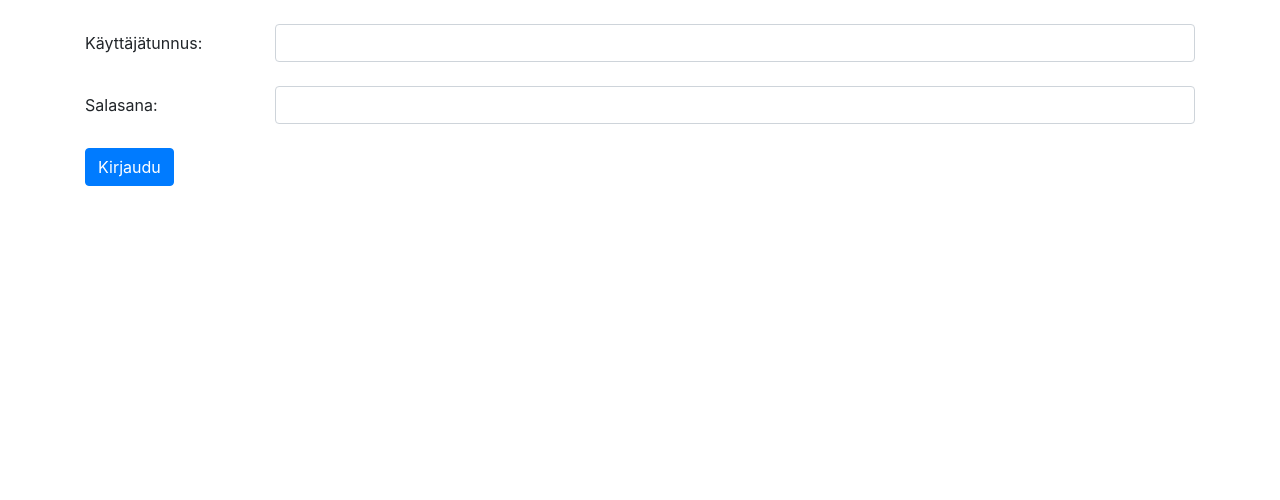
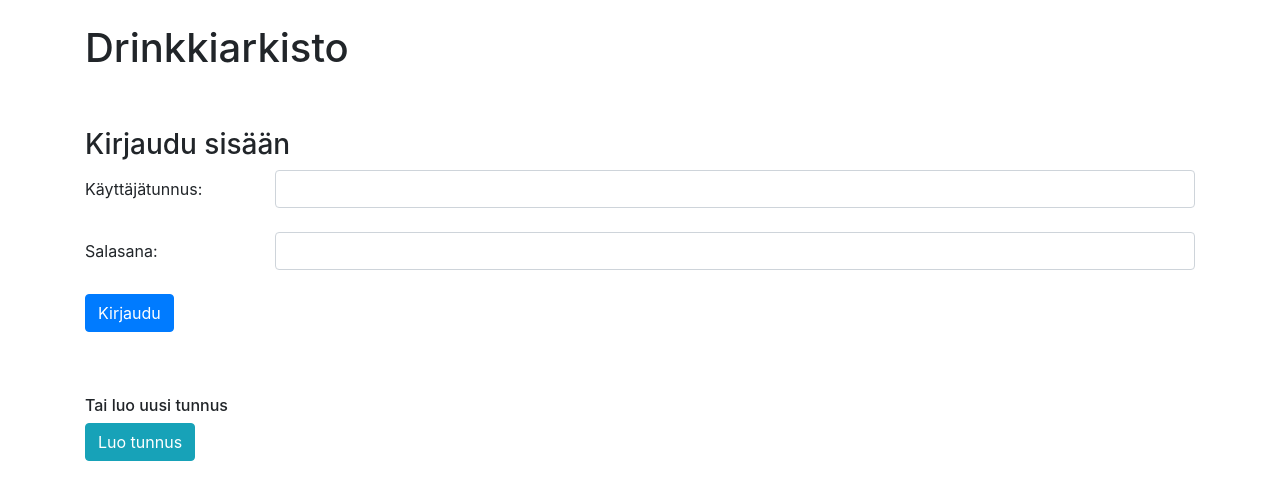
Before and after one commit to karoliinaemilia/drinkkiarkisto, a Flask app: page /auth/login in a window 1280 px wide. Shown: the part 56-556 px from the top of the page. Run offline with Flask 2, Linux system fonts and the light colour scheme; some libraries are stand-ins or nearby versions.

Commit message:
kirjautumissivu aloitussivuksi

```diff
--- a/application/__init__.py
+++ b/application/__init__.py
@@ -67,7 +67,6 @@ except:
 
 from application.auth.models import User
 
-from application import views
 from application.drinks import views
 from application.auth import views
 from application.ingredients import views
--- a/application/auth/views.py
+++ b/application/auth/views.py
@@ -4,6 +4,10 @@ from flask_login import login_user, logout_user, login_required, current_user
 from application import app, db, login_required_with_role
 from application.auth.models import User
 from application.auth.forms import LoginForm, SignupForm, PasswordForm
+
+@app.route("/")
+def index():
+    return redirect(url_for("auth_login"))
 
 @app.route("/auth/login", methods = ["GET", "POST"])
 def auth_login():
--- a/application/templates/auth/loginform.html
+++ b/application/templates/auth/loginform.html
@@ -4,6 +4,10 @@
 {% if error %}
 <div class="alert alert-danger">{{ error }}</div>
 {% endif %}
+<h1>Drinkkiarkisto</h1>
+</br>
+</br>
+<h3>Kirjaudu sisään</h3>
 <form method="POST" action="{{ url_for('auth_login') }}">
   <div class="form-group row">
     <label class="col-sm-2 col-form-label">
@@ -25,4 +29,10 @@
     {{ form.submit(class="btn btn-primary") }}
   </div>
 </form>
+
+</br>
+</br>
+
+<h6>Tai luo uusi tunnus</h6>
+<a class="btn btn-info" href="{{ url_for('auth_signup') }}">Luo tunnus</a>
 {% endblock %}
--- a/application/views.py
+++ /dev/null
@@ -1,6 +0,0 @@
-from flask import render_template
-from application import app
-
-@app.route("/")
-def index():
-    return render_template("index.html")
```
Also changed, not shown: application/templates/index.html (deleted, +0 -7 lines).
